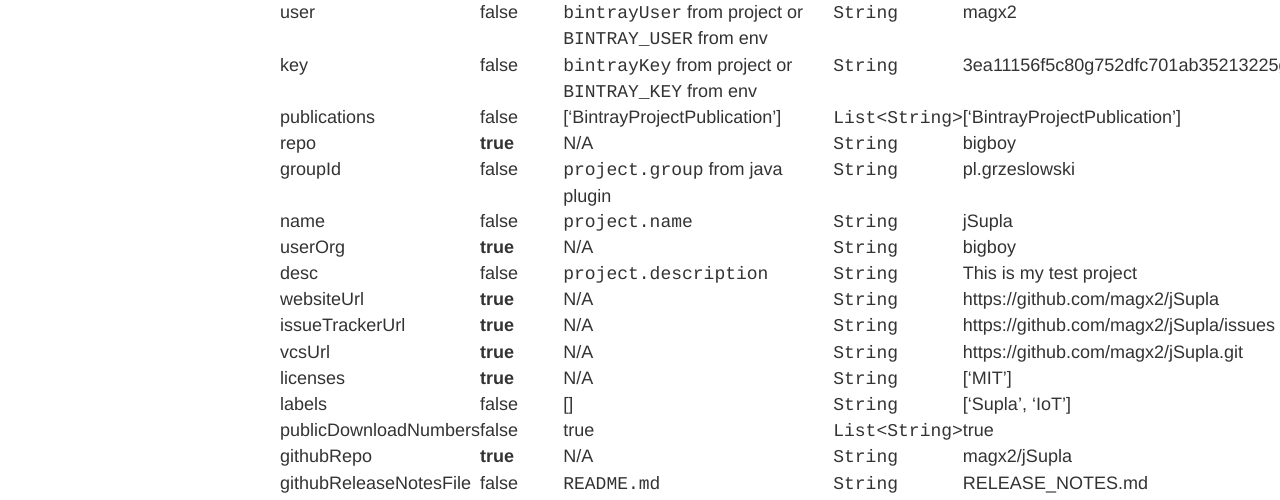
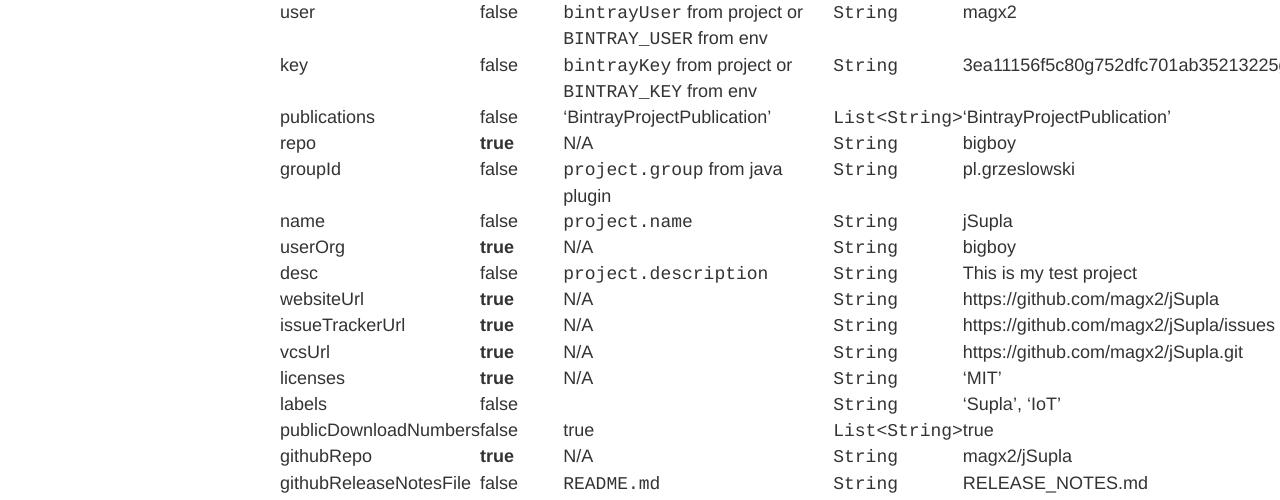
Before and after one commit to magx2/magx2.github.io, a Jekyll site: the page built from _posts/2017-10-27-bintray.gradle.md, in a window 1280 px wide. Shown: the part 796-1296 px from the top of the page. Built offline with Jekyll 4.4.1, drawn with Linux system fonts in a browser that asks for light colours.

Commit message:
removing  [ ]

```diff
--- a/_posts/2017-10-27-bintray.gradle.md
+++ b/_posts/2017-10-27-bintray.gradle.md
@@ -31,7 +31,7 @@ Below I've put parameters to configure artifact publishing
 | ---------------------- | --------- | ------------------------------------------------------------------------------------ | ------------------ | ---------------------------------------- |
 | user                   | false     | `bintrayUser` from project or `BINTRAY_USER` from env                                | `String`           | magx2                                    |
 | key                    | false     | `bintrayKey` from project or `BINTRAY_KEY` from env                                  | `String`           | 3ea11156f5c80g752dfc701ab35213225gdf0e59 |
-| publications           | false     | ['BintrayProjectPublication']                                                        | `List<String>`     | ['BintrayProjectPublication']            |
+| publications           | false     | 'BintrayProjectPublication'                                                        | `List<String>`     | 'BintrayProjectPublication'            |
 | repo                   | **true**  | N/A                                                                                  | `String`           | bigboy                                   |
 | groupId                | false     | `project.group` from java plugin                                                     | `String`           | pl.grzeslowski                           |
 | name                   | false     | `project.name`                                                                       | `String`           | jSupla                                   |
@@ -40,8 +40,8 @@ Below I've put parameters to configure artifact publishing
 | websiteUrl             | **true**  | N/A                                                                                  | `String`           | https://github.com/magx2/jSupla          |
 | issueTrackerUrl        | **true**  | N/A                                                                                  | `String`           | https://github.com/magx2/jSupla/issues   |
 | vcsUrl                 | **true**  | N/A                                                                                  | `String`           | https://github.com/magx2/jSupla.git      |
-| licenses               | **true**  | N/A                                                                                  | `String`           | ['MIT']                                  |
-| labels                 | false     | []                                                                                   | `String`           | ['Supla', 'IoT']                         |
+| licenses               | **true**  | N/A                                                                                  | `String`           | 'MIT'                                  |
+| labels                 | false     |                                                                                    | `String`           | 'Supla', 'IoT'                         |
 | publicDownloadNumbers  | false     | true                                                                                 | `List<String>`     | true                                     |
 | githubRepo             | **true**  | N/A                                                                                  | `String`           | magx2/jSupla                             |
 | githubReleaseNotesFile | false     | `README.md`                                                                          | `String`           | RELEASE_NOTES.md                         |
```
